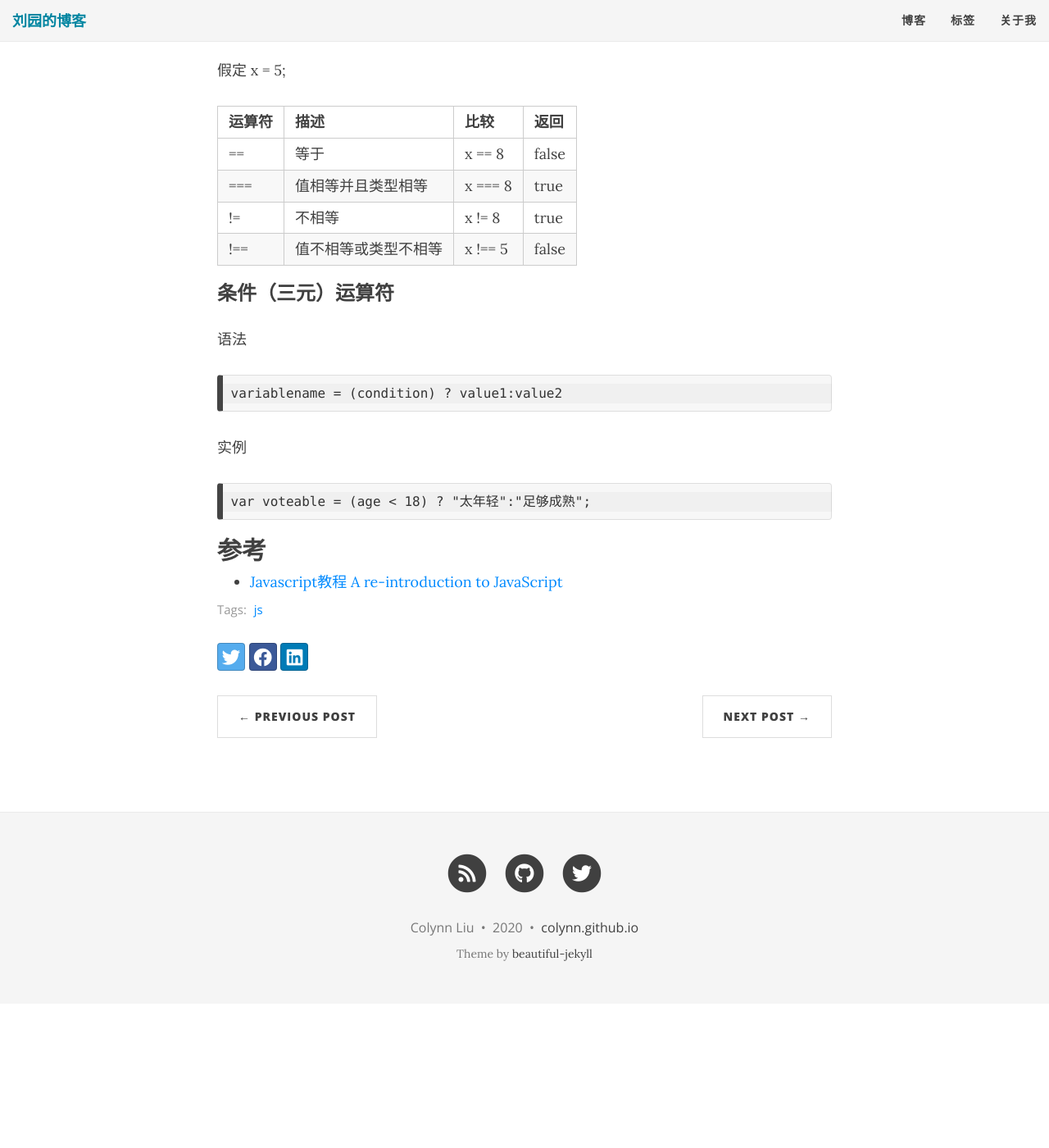
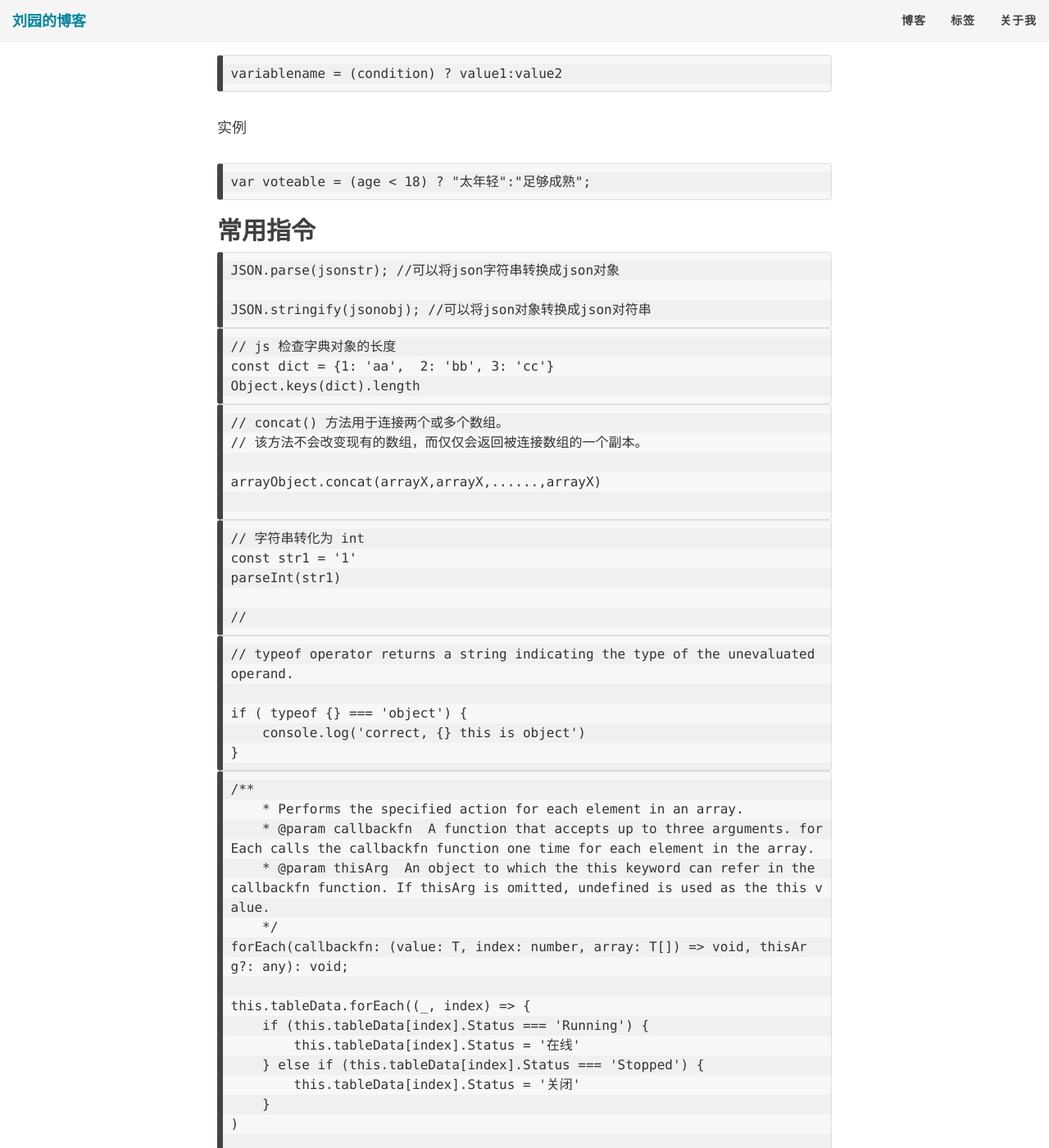
Before and after one commit to colynn/colynn.github.io, a Jekyll site: the page built from _posts/2019-08-19-js_base_summaring.md, in a window 1280 px wide and 1400 px high, scrolled down 4785 px. Shown: the whole window at 82% size. Built offline with Jekyll 4.4.1, drawn with Linux system fonts in a browser that asks for light colours; nearby versions of some CDN libraries; comment, search, counter and statistics services are not loaded; before the commit the page ends 6009 px from its top, so only the background shows below that; some of the changed text lies outside the part shown.

Commit message:
js basic

````diff
--- a/_posts/2019-08-19-js_base_summaring.md
+++ b/_posts/2019-08-19-js_base_summaring.md
@@ -5,30 +5,6 @@ subtitle:
 tags: [js]
 comments: true
 ---
-
-## 常用指令
-
-```
-JSON.parse(jsonstr); //可以将json字符串转换成json对象
-
-JSON.stringify(jsonobj); //可以将json对象转换成json对符串
-```
-
-
-```
-// js 检查字典对象的长度
-const dict = {1: 'aa',  2: 'bb', 3: 'cc'}
-Object.keys(dict).length
-```
-
-```
-// concat() 方法用于连接两个或多个数组。
-// 该方法不会改变现有的数组，而仅仅会返回被连接数组的一个副本。
-
-arrayObject.concat(arrayX,arrayX,......,arrayX)
-
-```
-
 
 ## 数据类型
 
@@ -229,5 +205,64 @@ var voteable = (age < 18) ? "太年轻":"足够成熟";
 ```
 
 
+## 常用指令
+
+```
+JSON.parse(jsonstr); //可以将json字符串转换成json对象
+
+JSON.stringify(jsonobj); //可以将json对象转换成json对符串
+```
+
+
+```
+// js 检查字典对象的长度
+const dict = {1: 'aa',  2: 'bb', 3: 'cc'}
+Object.keys(dict).length
+```
+
+```
+// concat() 方法用于连接两个或多个数组。
+// 该方法不会改变现有的数组，而仅仅会返回被连接数组的一个副本。
+
+arrayObject.concat(arrayX,arrayX,......,arrayX)
+
+```
+
+```
+// 字符串转化为 int
+const str1 = '1'
+parseInt(str1)
+
+//
+```
+
+```
+// typeof operator returns a string indicating the type of the unevaluated operand.
+
+if ( typeof {} === 'object') {
+    console.log('correct, {} this is object')
+}
+```
+
+
+```
+/**
+    * Performs the specified action for each element in an array.
+    * @param callbackfn  A function that accepts up to three arguments. forEach calls the callbackfn function one time for each element in the array.
+    * @param thisArg  An object to which the this keyword can refer in the callbackfn function. If thisArg is omitted, undefined is used as the this value.
+    */
+forEach(callbackfn: (value: T, index: number, array: T[]) => void, thisArg?: any): void;
+
+this.tableData.forEach((_, index) => {
+    if (this.tableData[index].Status === 'Running') {
+        this.tableData[index].Status = '在线'
+    } else if (this.tableData[index].Status === 'Stopped') {
+        this.tableData[index].Status = '关闭'
+    }
+)
+
+```
+
+
 ## 参考
 * [Javascript教程 A re-introduction to JavaScript](https://developer.mozilla.org/en-US/docs/Web/JavaScript/A_re-introduction_to_JavaScript)
````
